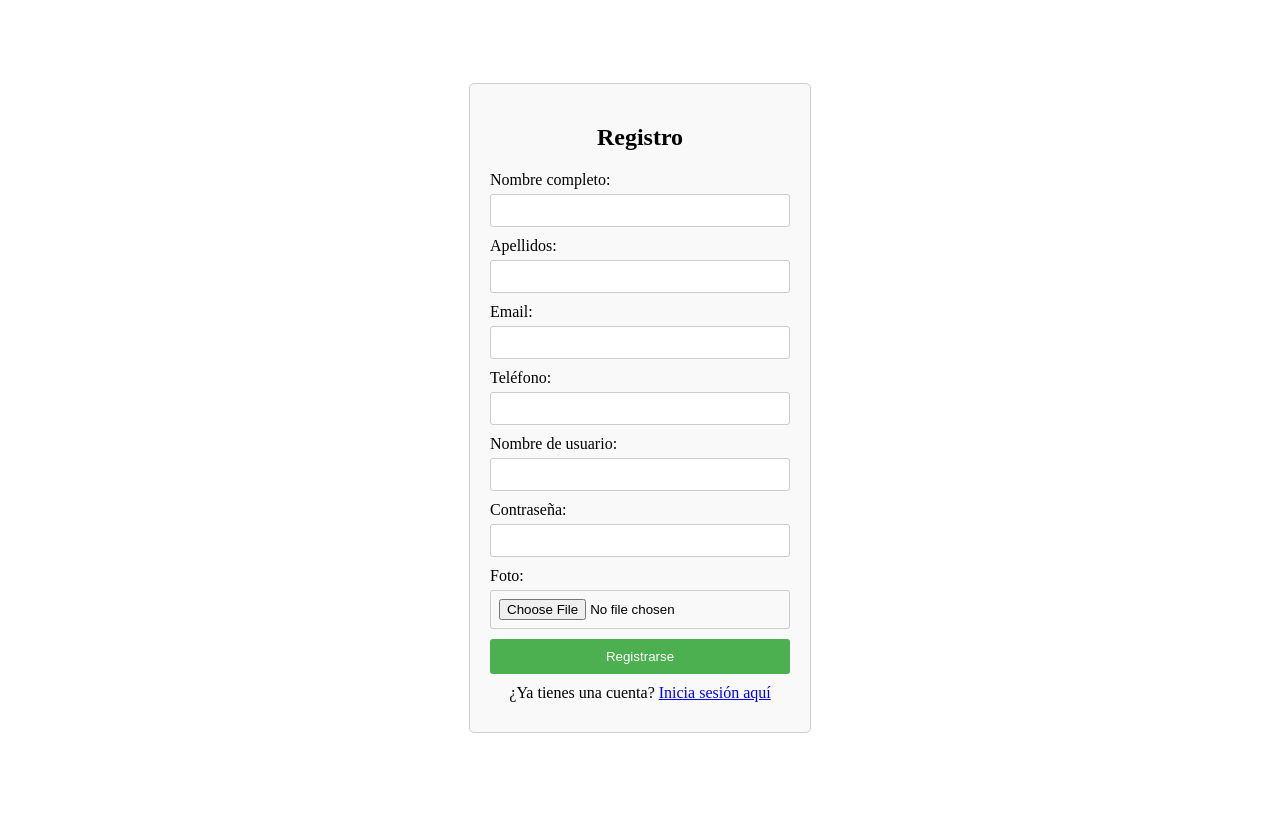
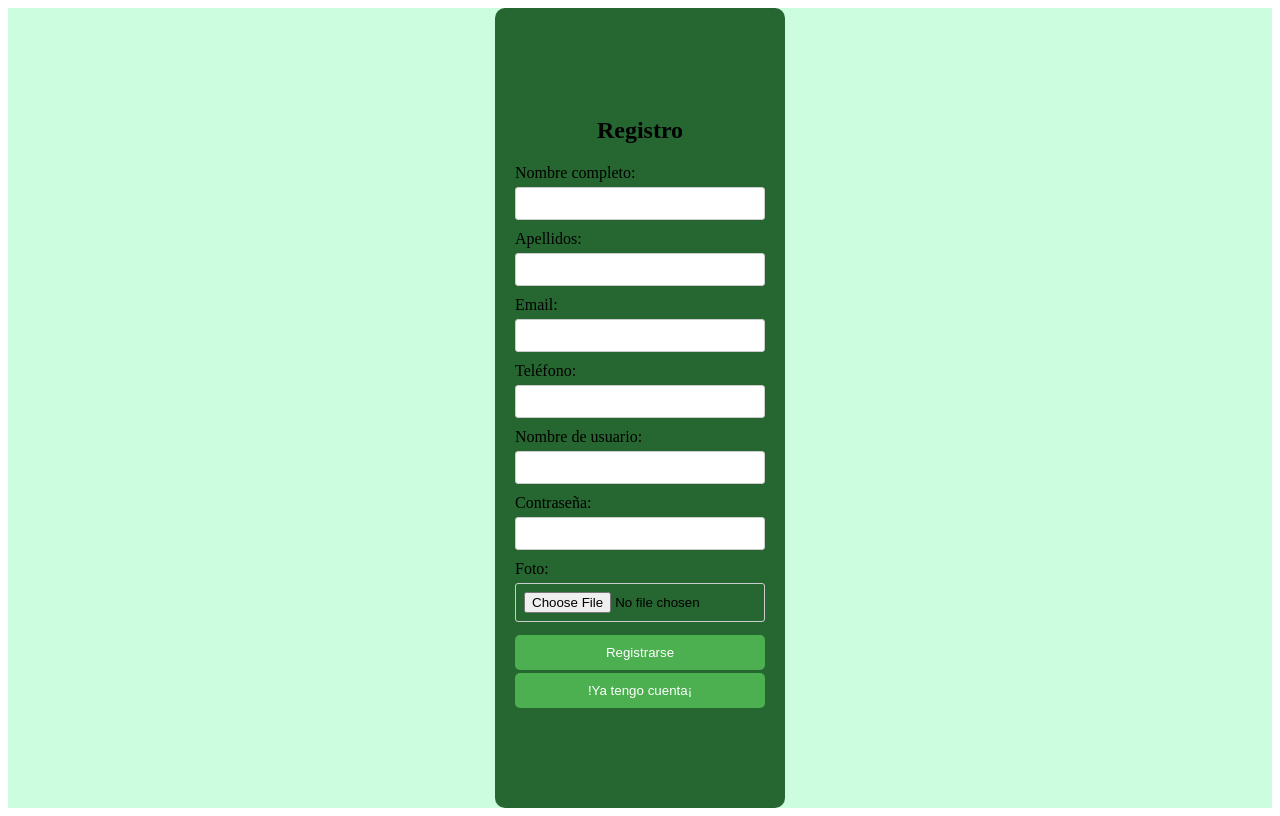
Before and after one commit to ualdra/weekmeal, an Angular app in the folder angular/: page / in a window 1280 px wide. Built offline with nearby package versions, Linux system fonts and the light colour scheme.

Commit message:
css de registro

```diff
--- a/angular/src/app/registro/registro.component.css
+++ b/angular/src/app/registro/registro.component.css
@@ -1,16 +1,15 @@
 .container {
+    background-color: #266630;
     display: flex;
     justify-content: center;
     align-items: center;
     height: 100vh; /* Esto centra verticalmente el contenido */
+    border-radius: 10px;
   }
 
   .container form {
-    width: 300px; /* Ancho del formulario */
+    width: 250px; /* Ancho del formulario */
     padding: 20px;
-    border: 1px solid #ccc;
-    border-radius: 5px;
-    background-color: #f9f9f9;
   }
 
   .container form h2 {
@@ -39,29 +38,24 @@
     border-radius: 3px;
   }
 
-  .container form button[type="submit"] {
+  .container form button {
     width: 100%;
     padding: 10px;
     background-color: #4CAF50;
     color: white;
     border: none;
-    border-radius: 3px;
+    border-radius: 5px;
     cursor: pointer;
+    margin-top: 3px;
   }
 
-  .container form button[type="submit"]:hover {
+  .container form button:hover {
     background-color: #45a049;
   }
-  .login-link {
-    text-align: center;
-    margin-top: 10px;
+  .background {
+    width: 100%;
+    height: 100%;
+    display: flex;
+    justify-content: center;
+    align-items: center;
   }
-
-  .login-link a {
-    color: blue;
-    text-decoration: underline;
-  }
-
-  .login-link a:hover {
-    color: darkblue;
-  }
--- a/angular/src/app/registro/registro.component.html
+++ b/angular/src/app/registro/registro.component.html
@@ -1,3 +1,4 @@
+<div class="background" style="background-color: #CCFDDE;">
 <div class="container">
 <form [formGroup]="registroForm" (ngSubmit)="onSubmit()">
     <h2>Registro</h2>
@@ -30,8 +31,9 @@
       <input type="file" id="foto" formControlName="foto">
     </div>
     <button type="submit" [disabled]="registroForm.invalid">Registrarse</button>
-    <div class="login-link">
-      ¿Ya tienes una cuenta? <a href="angular\src\app\login\login.component.html">Inicia sesión aquí</a>
+    <div>
+      <button>!Ya tengo cuenta¡</button>
     </div>
   </form>
 </div>
+</div>
```
